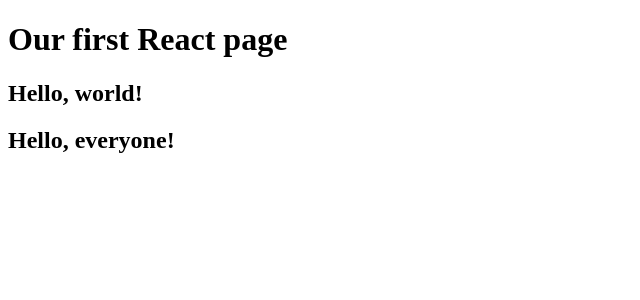
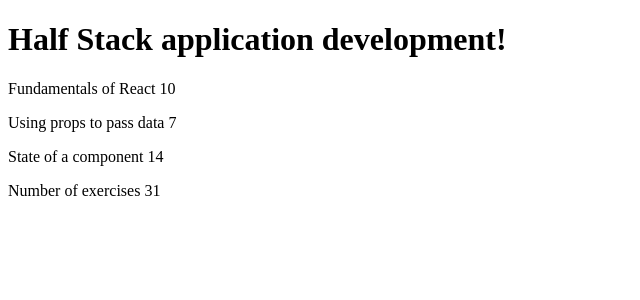
Before and after one commit to shielsr/final-project, a React (Vite) app in the folder my-react-test/: page / in a window 1280 px wide. Shown: the top 300 px of the page, without its empty margins (0-640 px from the left). Built offline with nearby package versions, Linux system fonts and the light colour scheme.

Commit message:
First React lesson from Fullstackopen

```diff
--- a/my-react-test/src/App.jsx
+++ b/my-react-test/src/App.jsx
@@ -1,20 +1,56 @@
-// A simple component with no props
-const Header = () => {
-  return <h1>Our first React page</h1>
+const Header = (props) => {
+  console.log(props)
+  return (
+    <>
+      <h1>
+        {props.course}
+      </h1>
+    </>
+  )
 }
 
-// A component that accepts props - the { target } syntax extracts the 'target' prop
-// We can then use {target} in the JSX to inject the prop value into the HTML
-const WelcomeText = ({ target }) => (
-  <h2>Hello, {target}!</h2>
-)
+const Part = (props) => {
+  console.log(props)
+  return (
+    <>
+      <p>
+        {props.name} {props.exercises}
+      </p>
+    </>
+  )
+}
 
-// Our main App component - this gets rendered into the DOM by main.jsx
-// Notice how we can reuse WelcomeText with different prop values
-export const App = () => (
-  <div>
-    <Header />
-    <WelcomeText target="world" />
-    <WelcomeText target="everyone" />
-  </div>
-)
+const Content = (props) => {
+  return (
+    <div>
+      <Part name={props.part1} exercises={props.exercises1} />
+      <Part name={props.part2} exercises={props.exercises2} />
+      <Part name={props.part3} exercises={props.exercises3} />
+    </div>
+  )
+}
+
+const App = () => {
+  const course = 'Half Stack application development!'
+  const part1 = 'Fundamentals of React'
+  const exercises1 = 10
+  const part2 = 'Using props to pass data'
+  const exercises2 = 7
+  const part3 = 'State of a component'
+  const exercises3 = 14
+
+  return (
+    <div>
+      <Header course={course} />
+      <Content
+        part1={part1} exercises1={exercises1}
+        part2={part2} exercises2={exercises2}
+        part3={part3} exercises3={exercises3}
+      />
+
+      <p>Number of exercises {exercises1 + exercises2 + exercises3}</p>
+    </div>
+  )
+}
+
+export default App
--- a/my-react-test/src/main.jsx
+++ b/my-react-test/src/main.jsx
@@ -2,7 +2,7 @@
 import { createRoot } from 'react-dom/client'
 
 // Import our main App component
-import { App } from './App.jsx'
+import App from './App.jsx'
 
 // Find the 'root' div in index.html and render our App component into it
 createRoot(document.getElementById('root')).render(<App />)
```
